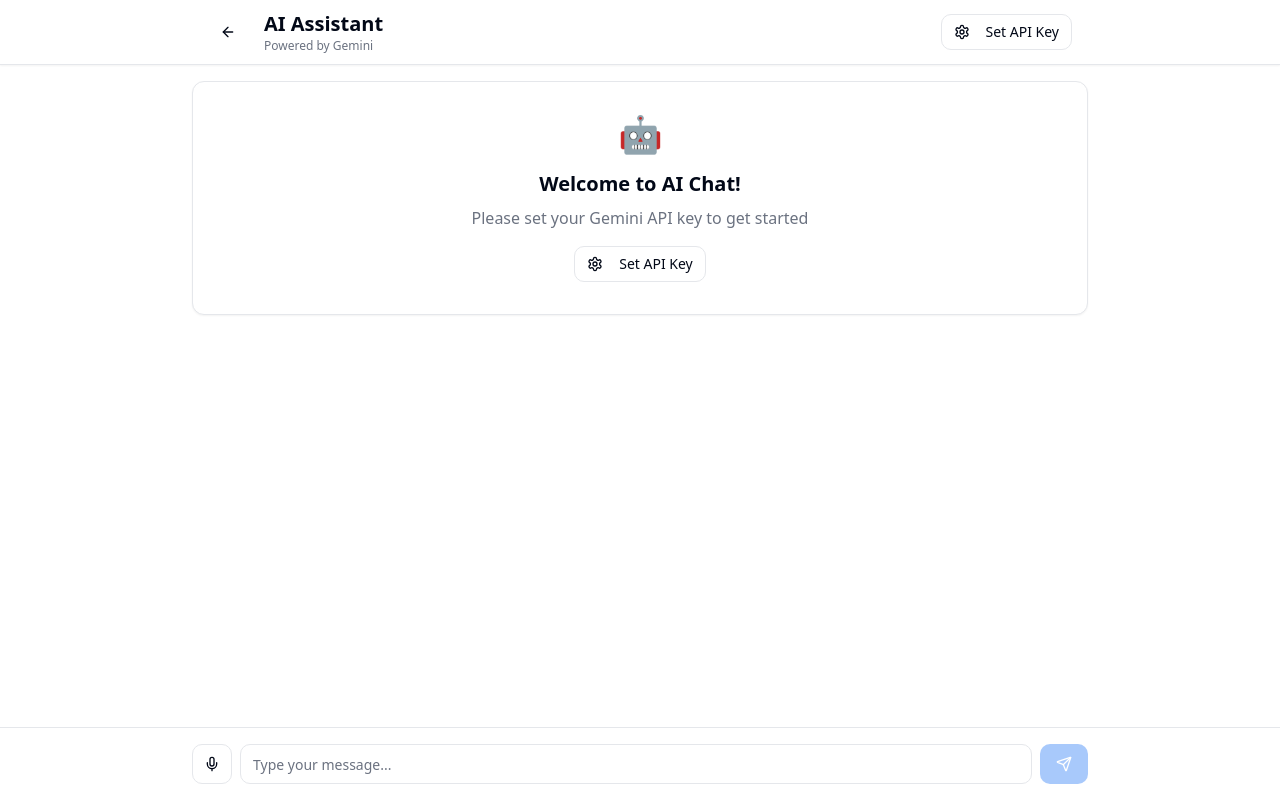
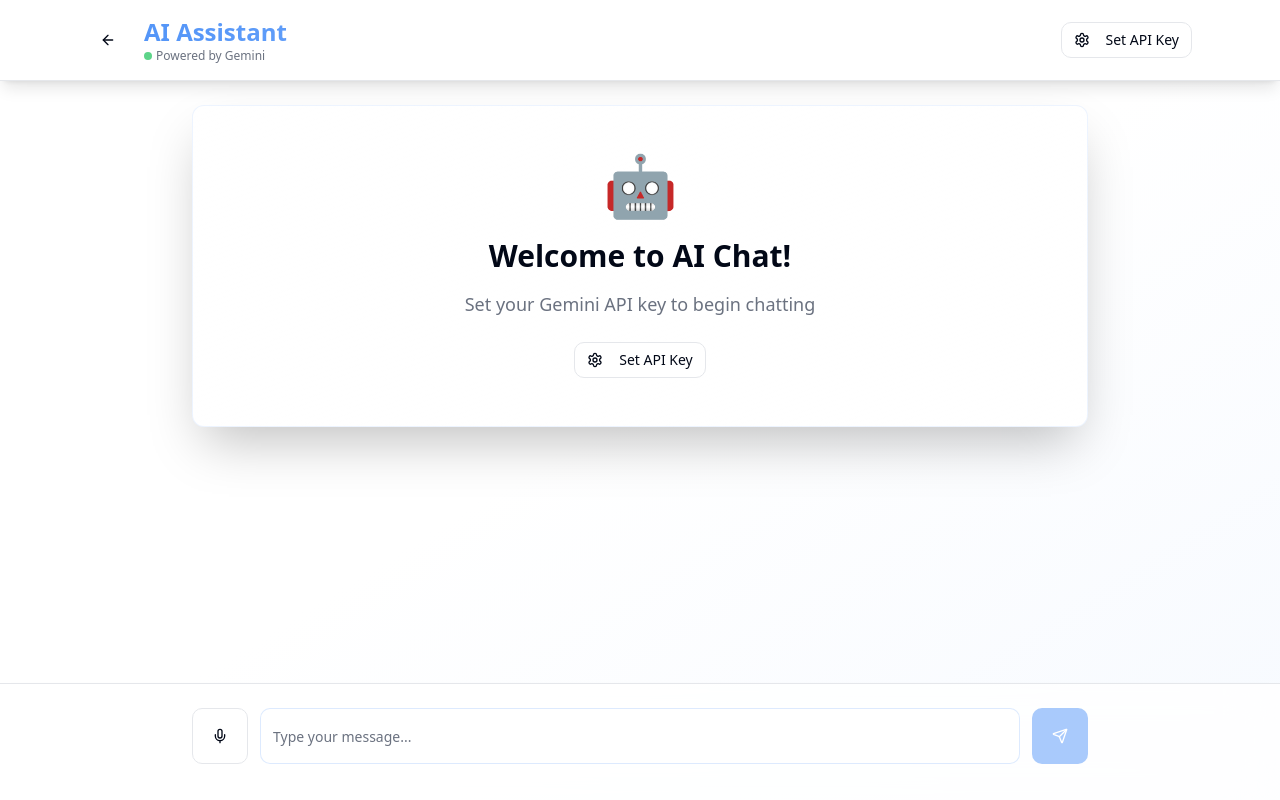
Before and after one commit to gauravupadhyaybiet/real-time-chat-buddy, a React (Vite) app: page /ai-chat in a window 1280 px wide. Built offline with nearby package versions, Linux system fonts and the light colour scheme.

Commit message:
Fix AI chat and improve UI

```diff
--- a/src/hooks/useGeminiAI.ts
+++ b/src/hooks/useGeminiAI.ts
@@ -21,7 +21,7 @@ export function useGeminiAI() {
 
     try {
       const response = await fetch(
-        `https://generativelanguage.googleapis.com/v1beta/models/gemini-1.5-flash:generateContent?key=${apiKey}`,
+        `https://generativelanguage.googleapis.com/v1/models/gemini-pro:generateContent?key=${apiKey}`,
         {
           method: "POST",
           headers: {
@@ -38,10 +38,10 @@ export function useGeminiAI() {
               }
             ],
             generationConfig: {
-              temperature: 0.7,
+              temperature: 0.9,
               topK: 40,
               topP: 0.95,
-              maxOutputTokens: 1024,
+              maxOutputTokens: 2048,
             },
           }),
         }
--- a/src/pages/AIChat.tsx
+++ b/src/pages/AIChat.tsx
@@ -125,22 +125,35 @@ export default function AIChat() {
   };
 
   return (
-    <div className="flex flex-col h-screen bg-background">
-      <header className="border-b bg-card backdrop-blur-lg shadow-sm">
-        <div className="flex h-16 items-center px-4 gap-4 max-w-4xl mx-auto">
-          <Button variant="ghost" size="icon" onClick={() => navigate('/')}>
+    <div className="flex flex-col h-screen bg-gradient-to-br from-background via-background to-primary/5">
+      <header className="border-b bg-card/80 backdrop-blur-xl shadow-lg sticky top-0 z-50">
+        <div className="flex h-20 items-center px-6 gap-4 max-w-6xl mx-auto">
+          <Button
+            variant="ghost"
+            size="icon"
+            onClick={() => navigate('/')}
+            className="hover:bg-primary/10 transition-colors"
+          >
             <ArrowLeft className="h-5 w-5" />
           </Button>
           <div className="flex-1">
-            <h1 className="text-xl font-bold text-foreground">
+            <h1 className="text-2xl font-bold bg-gradient-to-r from-primary to-primary/60 bg-clip-text text-transparent">
               AI Assistant
             </h1>
-            <p className="text-xs text-muted-foreground">Powered by Gemini</p>
+            <p className="text-xs text-muted-foreground flex items-center gap-1">
+              <span className="w-2 h-2 rounded-full bg-green-500 animate-pulse" />
+              Powered by Gemini
+            </p>
           </div>
           <div className="flex items-center gap-2">
             <ApiKeyDialog apiKey={apiKey} onApiKeyChange={handleApiKeyChange} />
             {isSpeaking && (
-              <Button variant="outline" size="sm" onClick={stopSpeaking}>
+              <Button
+                variant="outline"
+                size="sm"
+                onClick={stopSpeaking}
+                className="animate-fade-in"
+              >
                 <Volume2 className="h-4 w-4 mr-2 animate-pulse" />
                 Stop
               </Button>
@@ -149,19 +162,21 @@ export default function AIChat() {
         </div>
       </header>
 
-      <div className="flex-1 overflow-y-auto p-4">
-        <div className="max-w-4xl mx-auto space-y-4">
+      <div className="flex-1 overflow-y-auto p-6">
+        <div className="max-w-4xl mx-auto space-y-6">
           {messages.length === 0 && (
-            <Card className="p-8 text-center bg-card">
-              <div className="text-4xl mb-4">🤖</div>
-              <h2 className="text-xl font-semibold mb-2 text-foreground">Welcome to AI Chat!</h2>
-              <p className="text-muted-foreground mb-4">
+            <Card className="p-12 text-center bg-gradient-to-br from-card to-card/50 border-primary/10 shadow-2xl animate-fade-in">
+              <div className="text-6xl mb-6 animate-scale-in">🤖</div>
+              <h2 className="text-3xl font-bold mb-4 text-foreground">Welcome to AI Chat!</h2>
+              <p className="text-muted-foreground text-lg mb-6 max-w-md mx-auto">
                 {apiKey
-                  ? "Start a conversation or use voice input to chat with me"
-                  : "Please set your Gemini API key to get started"}
+                  ? "Start a conversation using text or voice input"
+                  : "Set your Gemini API key to begin chatting"}
               </p>
               {!apiKey && (
+                <div className="animate-fade-in">
                   <ApiKeyDialog apiKey={apiKey} onApiKeyChange={handleApiKeyChange} />
+                </div>
               )}
             </Card>
           )}
@@ -169,20 +184,20 @@ export default function AIChat() {
           {messages.map((message, index) => (
             <div
               key={index}
-              className={`flex ${message.role === 'user' ? 'justify-end' : 'justify-start'}`}
+              className={`flex ${message.role === 'user' ? 'justify-end' : 'justify-start'} animate-fade-in`}
             >
               <Card
-                className={`max-w-[80%] p-4 ${
+                className={`max-w-[85%] p-5 shadow-lg transition-all hover:shadow-xl ${
                   message.role === 'user'
-                    ? 'bg-chat-bubble-user text-chat-bubble-user-foreground'
-                    : 'bg-chat-bubble-ai text-chat-bubble-ai-foreground'
+                    ? 'bg-gradient-to-br from-primary to-primary/80 text-primary-foreground border-primary/20'
+                    : 'bg-gradient-to-br from-card to-card/80 text-foreground border-primary/10'
                 }`}
               >
-                <div className="flex items-start gap-3">
-                  <div className="text-2xl">
+                <div className="flex items-start gap-4">
+                  <div className={`text-3xl ${message.role === 'assistant' ? 'animate-scale-in' : ''}`}>
                     {message.role === 'user' ? '👤' : '🤖'}
                   </div>
-                  <div className="flex-1 whitespace-pre-wrap break-words">
+                  <div className="flex-1 whitespace-pre-wrap break-words leading-relaxed">
                     {message.content}
                   </div>
                 </div>
@@ -191,14 +206,14 @@ export default function AIChat() {
           ))}
 
           {isLoading && (
-            <div className="flex justify-start">
-              <Card className="max-w-[80%] p-4 bg-chat-bubble-ai text-chat-bubble-ai-foreground">
-                <div className="flex items-center gap-3">
-                  <div className="text-2xl">🤖</div>
-                  <div className="flex gap-1">
-                    <span className="w-2 h-2 bg-muted-foreground rounded-full animate-bounce" style={{ animationDelay: '0ms' }} />
-                    <span className="w-2 h-2 bg-muted-foreground rounded-full animate-bounce" style={{ animationDelay: '150ms' }} />
-                    <span className="w-2 h-2 bg-muted-foreground rounded-full animate-bounce" style={{ animationDelay: '300ms' }} />
+            <div className="flex justify-start animate-fade-in">
+              <Card className="max-w-[85%] p-5 bg-gradient-to-br from-card to-card/80 border-primary/10 shadow-lg">
+                <div className="flex items-center gap-4">
+                  <div className="text-3xl animate-scale-in">🤖</div>
+                  <div className="flex gap-2">
+                    <span className="w-3 h-3 bg-primary/60 rounded-full animate-bounce" style={{ animationDelay: '0ms' }} />
+                    <span className="w-3 h-3 bg-primary/60 rounded-full animate-bounce" style={{ animationDelay: '150ms' }} />
+                    <span className="w-3 h-3 bg-primary/60 rounded-full animate-bounce" style={{ animationDelay: '300ms' }} />
                   </div>
                 </div>
               </Card>
@@ -209,16 +224,17 @@ export default function AIChat() {
         </div>
       </div>
 
-      <div className="border-t bg-card p-4">
-        <div className="max-w-4xl mx-auto flex gap-2">
+      <div className="border-t bg-card/80 backdrop-blur-xl p-6 shadow-lg">
+        <div className="max-w-4xl mx-auto">
+          <div className="flex gap-3 mb-3">
             {isSupported && (
               <Button
                 variant={isListening ? 'destructive' : 'outline'}
                 size="icon"
                 onClick={toggleVoiceInput}
-              className={isListening ? 'animate-pulse' : ''}
+                className={`h-14 w-14 transition-all ${isListening ? 'animate-pulse scale-110' : 'hover:scale-105'}`}
               >
-              {isListening ? <MicOff className="h-4 w-4" /> : <Mic className="h-4 w-4" />}
+                {isListening ? <MicOff className="h-5 w-5" /> : <Mic className="h-5 w-5" />}
               </Button>
             )}
 
@@ -228,24 +244,26 @@ export default function AIChat() {
               onChange={(e) => setInput(e.target.value)}
               onKeyPress={handleKeyPress}
               disabled={isLoading || isListening}
-            className="flex-1 bg-chat-input"
+              className="flex-1 h-14 text-lg bg-background/50 border-primary/20 focus:border-primary transition-all"
             />
 
             <Button
               onClick={() => sendMessage()}
               disabled={!input.trim() || isLoading}
-            className="bg-primary hover:bg-primary/90"
+              className="h-14 w-14 bg-gradient-to-r from-primary to-primary/80 hover:from-primary/90 hover:to-primary/70 transition-all hover:scale-105 disabled:opacity-50"
             >
-            <Send className="h-4 w-4" />
+              <Send className="h-5 w-5" />
             </Button>
           </div>
 
           {isListening && (
-          <p className="text-center text-sm text-muted-foreground mt-2">
+            <p className="text-center text-sm text-muted-foreground animate-fade-in flex items-center justify-center gap-2">
+              <span className="w-2 h-2 rounded-full bg-red-500 animate-pulse" />
               Listening... Speak now or click stop to send
             </p>
           )}
         </div>
       </div>
+    </div>
   );
 }
```
Lines whose indentation alone changed are shown as unchanged.
